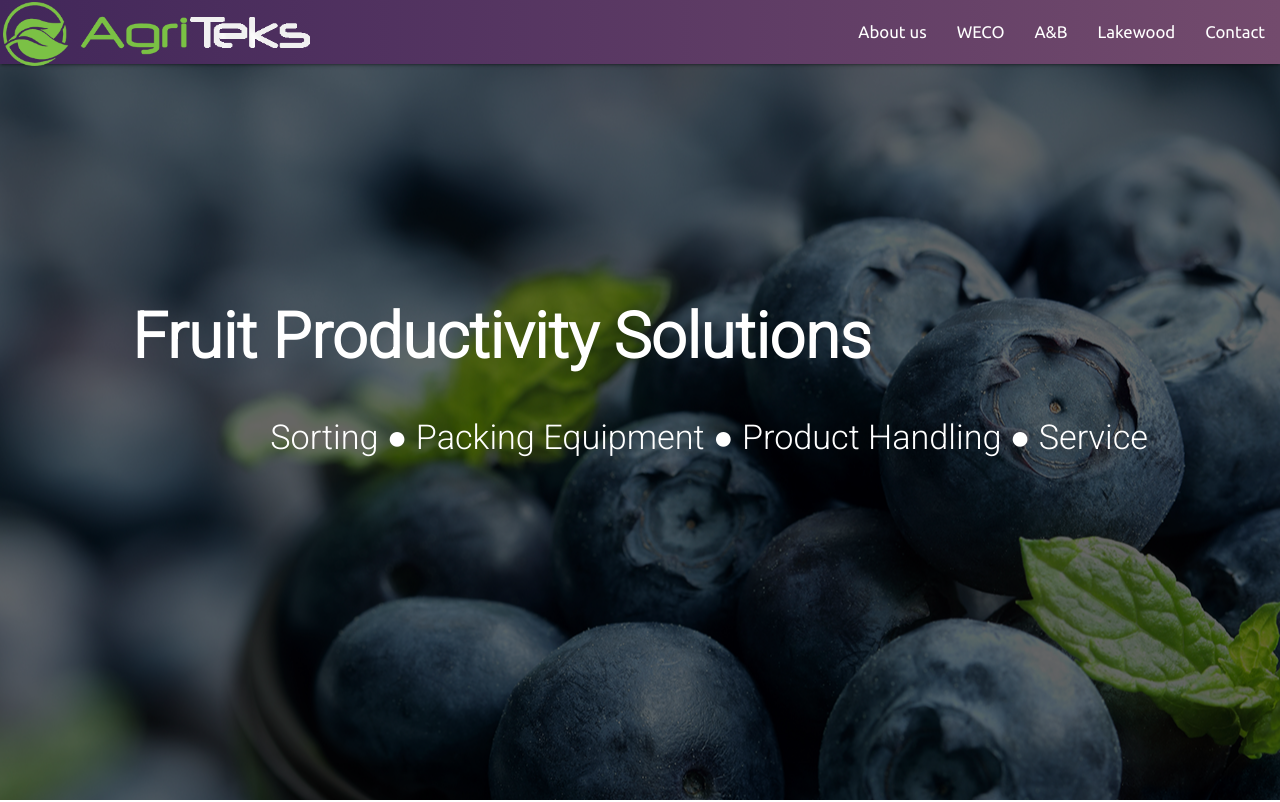
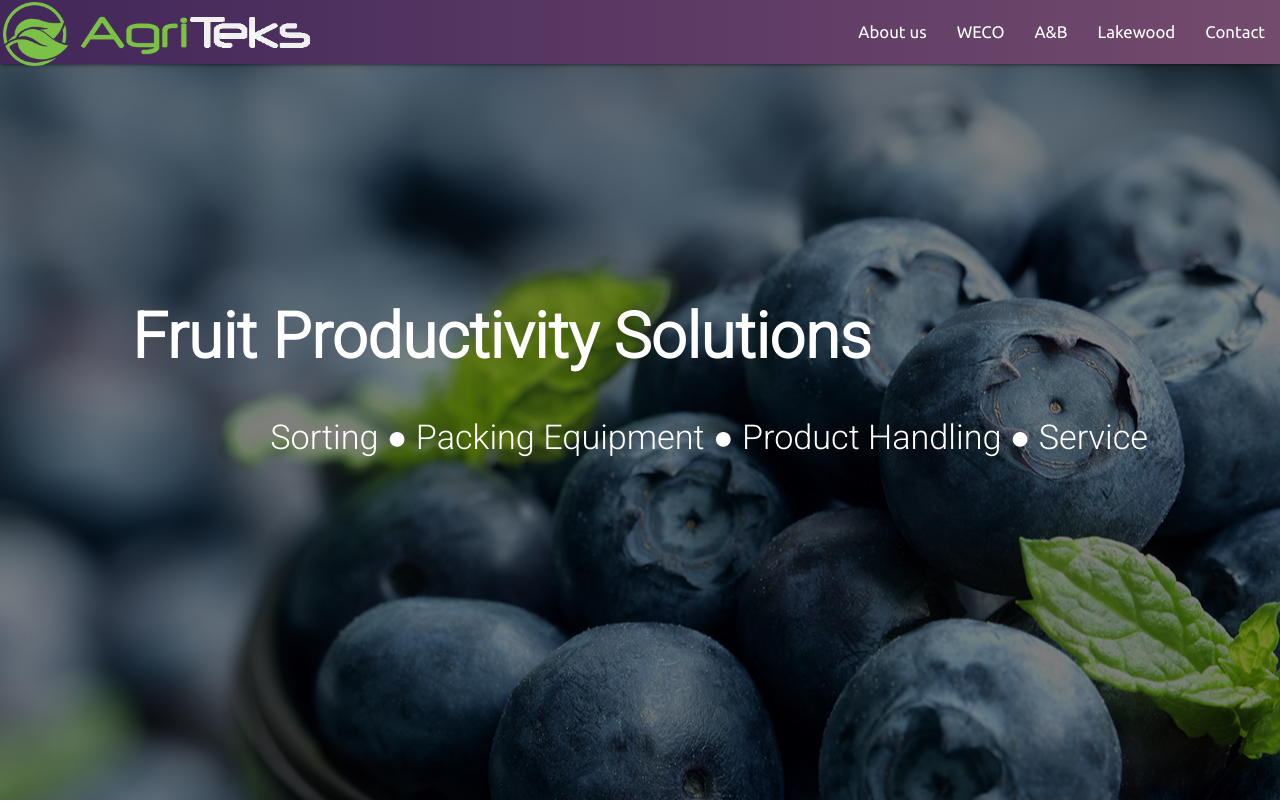
Before and after one commit to chandude/agriteks-site, a plain HTML site: page index.html in a window 1280 px wide. Shown: the top 802 px of the page. Drawn offline with nearby package versions, Linux system fonts and the light colour scheme.

Commit message:
css-update1

```diff
--- a/css/styles.css
+++ b/css/styles.css
@@ -41,7 +41,8 @@
 }
 
 .video-names{
-    background-color: rgba(0, 0, 0, 0.6);
+    background-color: rgba(0, 0, 0, 0.5);
+    padding:10px;
 }
 
 .shader{
@@ -125,7 +126,7 @@ p{
     margin:auto;
     text-align: center;
     width:100%;
-    height:360px;
+    height:70%;
 
 }
 
```
